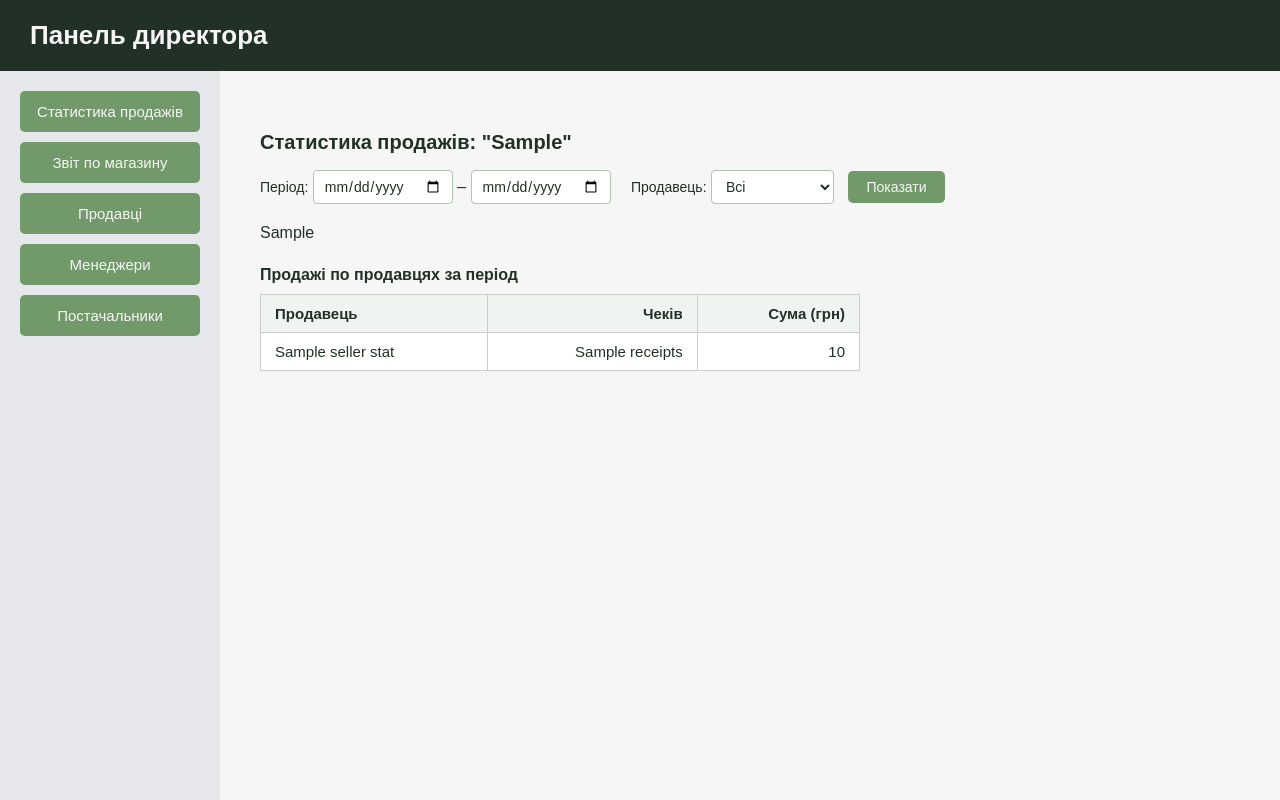
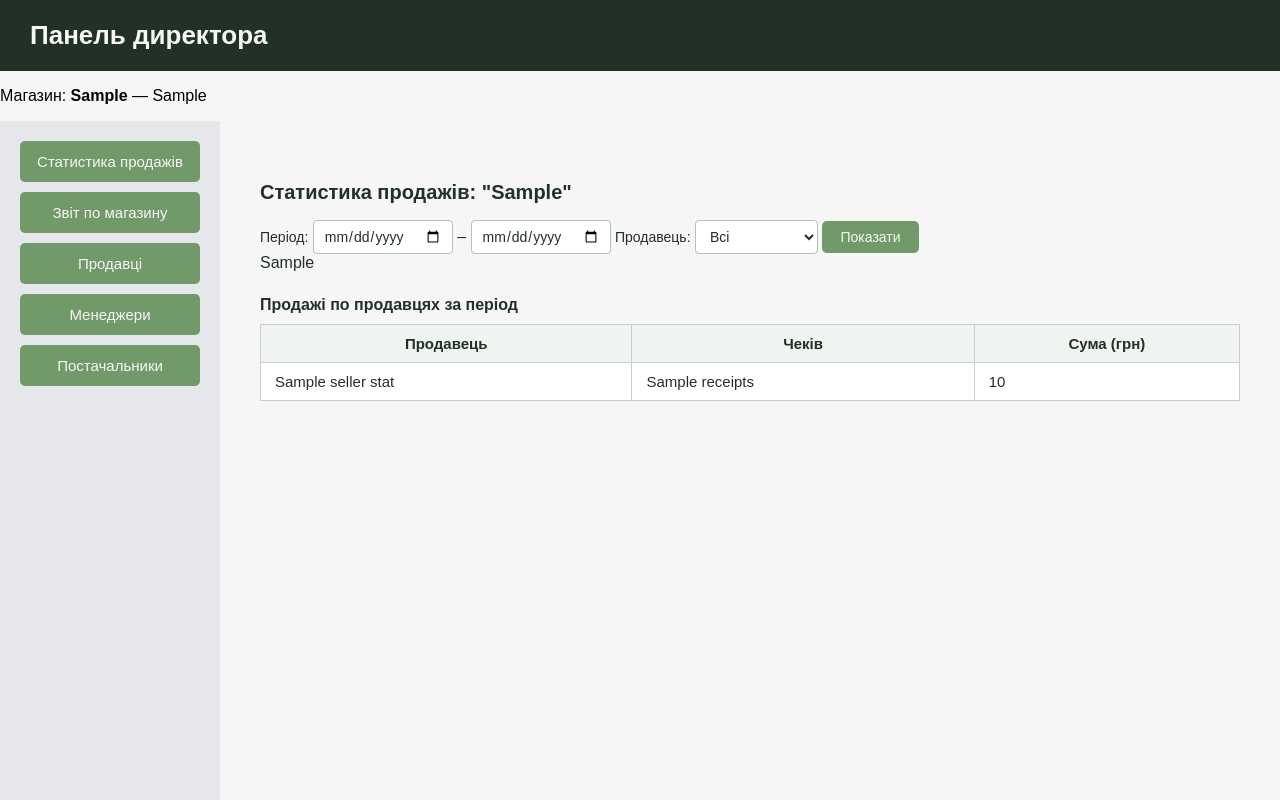
Before and after one commit to kumpanska/stationery_store, a Django app: template templates/director_panel.html in a window 1280 px wide. Run offline with Django 5.2, Linux system fonts and the light colour scheme; the template is opened without the code that fills it: most values are stand-ins (such as "Sample title", 1, 10 or a date in 2020); some libraries are stand-ins or nearby versions.

Commit message:
refactor: add changes to forms

```diff
--- a/static/css/director_panel_styles.css
+++ b/static/css/director_panel_styles.css
@@ -87,6 +87,13 @@ h1 {
 .content p {
     font-size: 16px;
     color: #223125;
+}
+
+.alert {
+    padding: 15px;
+    margin: 20px 30px 0 30px;
+    border-radius: 5px;
+    font-size: 15px;
 }
 
 .alert-success {
--- a/templates/director_panel.html
+++ b/templates/director_panel.html
@@ -9,6 +9,12 @@
 </head>
 <body>
 <h1>Панель директора</h1>
+
+{% if store_info %}
+    <p class="store-info">
+        Магазин: <b>{{ store_info.0 }}</b> — {{ store_info.1 }}
+    </p>
+{% endif %}
 
 <div class="main-wrapper">
 
@@ -27,6 +33,7 @@
         {% if error %}
             <div class="alert-error">{{ error }}</div>
         {% endif %}
+
         <div id="sales_stats" style="display:none;">
             <h3>Статистика продажів: "{{ store_info.0 }}"</h3>
             <form method="post">
@@ -35,8 +42,8 @@
                 <label>Період:</label>
                 <input type="date" name="start_date"> –
                 <input type="date" name="end_date">
-                <label style="margin-left:16px;">Продавець:</label>
-                <select name="seller_id" style="width: auto;">
+                <label class="ml-10">Продавець:</label>
+                <select name="seller_id" class="select-auto">
                     <option value=""> Всі</option>
                     {% for s in sellers %}
                         <option value="{{ s.id }}"
@@ -45,31 +52,31 @@
                         </option>
                     {% endfor %}
                 </select>
-                <button type="submit" style="margin-left:10px;">Показати</button>
+                <button type="submit" class="btn-primary ml-10">Показати</button>
             </form>
 
             {% if chart_html %}
-                <div style="margin-top:20px;">{{ chart_html|safe }}</div>
+                <div class="chart-container">{{ chart_html|safe }}</div>
             {% elif form_submitted %}
-                <p style="color:gray; margin-top:20px;">За вибраний період немає даних.</p>
+                <p class="text-gray mt-20">За вибраний період немає даних.</p>
             {% endif %}
 
             {% if seller_stats %}
                 <h4>Продажі по продавцях за період</h4>
-                <table style="max-width:600px;">
+                <table class="table-narrow">
                     <thead>
                     <tr>
-                        <th style="text-align:left;">Продавець</th>
-                        <th style="text-align:right;">Чеків</th>
-                        <th style="text-align:right;">Сума (грн)</th>
+                        <th class="text-left">Продавець</th>
+                        <th class="text-right">Чеків</th>
+                        <th class="text-right">Сума (грн)</th>
                     </tr>
                     </thead>
                     <tbody>
                     {% for s in seller_stats %}
                         <tr>
                             <td>{{ s.name }}</td>
-                            <td style="text-align:right;">{{ s.receipts }}</td>
-                            <td style="text-align:right;">{{ s.total }}</td>
+                            <td class="text-right">{{ s.receipts }}</td>
+                            <td class="text-right">{{ s.total }}</td>
                         </tr>
                     {% endfor %}
                     </tbody>
@@ -84,22 +91,22 @@
                 <p><b>Адреса:</b> {{ store_info.1 }}</p>
             {% endif %}
             <h4>Топ 5 найпопулярніших товарів:</h4>
-            <table style="max-width:480px;">
+            <table class="table-narrow">
                 <thead>
                 <tr>
-                    <th style="text-align:left;">Товар</th>
-                    <th style="text-align:right;">Продано (шт.)</th>
+                    <th class="text-left">Товар</th>
+                    <th class="text-right">Продано (шт.)</th>
                 </tr>
                 </thead>
                 <tbody>
                 {% for t in top_products %}
                     <tr>
                         <td>{{ t.name }}</td>
-                        <td style="text-align:right;">{{ t.sold }}</td>
+                        <td class="text-right">{{ t.sold }}</td>
                     </tr>
                 {% empty %}
                     <tr>
-                        <td colspan="2" style="color:gray;">Немає даних</td>
+                        <td colspan="2" class="text-gray">Немає даних</td>
                     </tr>
                 {% endfor %}
                 </tbody>
@@ -112,7 +119,7 @@
                 {% for s in sellers %}
                     <li>{{ s.full_name }}</li>
                 {% empty %}
-                    <li style="color:gray;">Немає продавців</li>
+                    <li class="text-gray">Немає продавців</li>
                 {% endfor %}
             </ul>
         </div>
@@ -123,7 +130,7 @@
                 {% for m in managers %}
                     <li>{{ m.full_name }}</li>
                 {% empty %}
-                    <li style="color:gray;">Немає менеджерів</li>
+                    <li class="text-gray">Немає менеджерів</li>
                 {% endfor %}
             </ul>
         </div>
@@ -146,11 +153,11 @@
             </form>
 
             <h4>Список постачальників магазину:</h4>
-            <table style="max-width:720px;">
+            <table class="table-wide">
                 <thead>
                 <tr>
-                    <th style="text-align:left;">Компанія</th>
-                    <th style="text-align:left;">Контакт</th>
+                    <th class="text-left">Компанія</th>
+                    <th class="text-left">Контакт</th>
                     <th>Телефон</th>
                     <th>Email</th>
                 </tr>
@@ -165,20 +172,20 @@
                     </tr>
                 {% empty %}
                     <tr>
-                        <td colspan="4" style="color:gray;">Немає постачальників</td>
+                        <td colspan="4" class="text-gray">Немає постачальників</td>
                     </tr>
                 {% endfor %}
                 </tbody>
             </table>
         </div>
+
     </div>
 </div>
 
 <script>
     function showSection(sectionId) {
-        document.querySelectorAll('.content > div').forEach(function (div) {
-            div.style.display = 'none';
-        });
+        document.querySelectorAll('.content > div:not(.alert-success):not(.alert-error)')
+            .forEach(div => div.style.display = 'none');
         document.getElementById(sectionId).style.display = 'block';
     }
 
```
Also changed, not shown: static/css/manager_panel_styles.css (+6 -1 lines), templates/manager_panel.html (+6 -7 lines).
